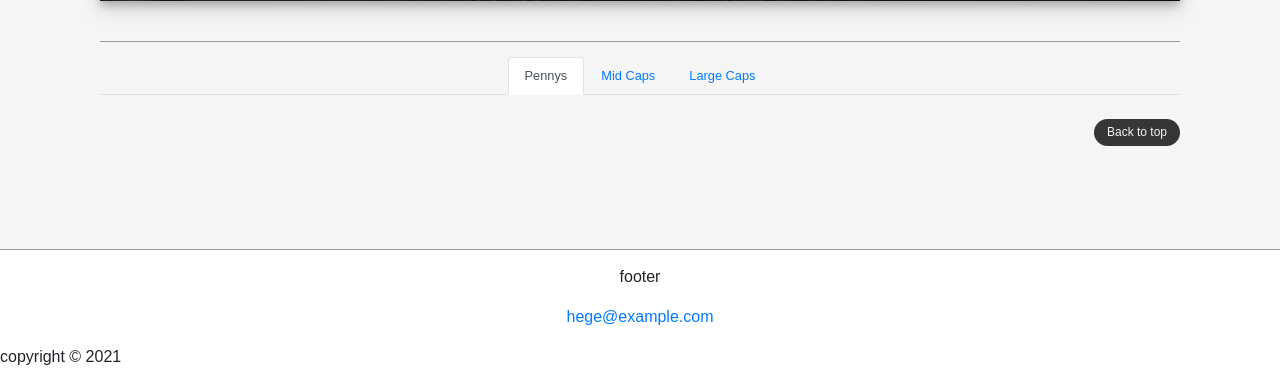
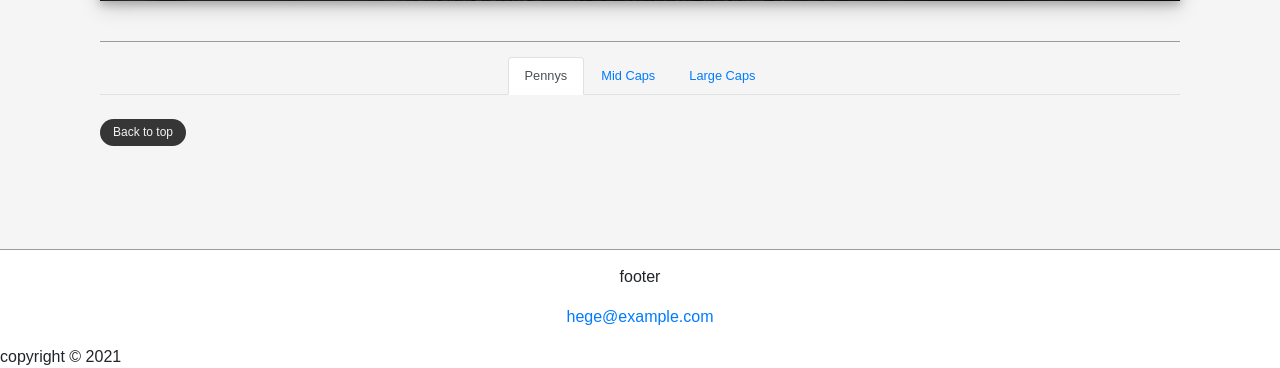
Before and after one commit to ashelto6/The-Market, a Python web app: template templates/main/index.html in a window 1280 px wide. Shown: the part 808-1176 px from the top of the page. Run offline with Jinja, Linux system fonts and the light colour scheme; the template is opened without the code that fills it, so the values that code supplies are empty; some libraries are stand-ins or nearby versions.

Commit message:
adjusted to tabs button. moved top to left side

```diff
--- a/templates/main/index.html
+++ b/templates/main/index.html
@@ -186,7 +186,7 @@
           </span>
         </div>
       </div>
-      <div class="text-right">
+      <div class="text-left">
         <a id="btt" class="button is-dark is-rounded is-small" href="#top">
           Back to top
         </a>
@@ -288,7 +288,7 @@
           </div>
         </div>
       </div>
-      <div class="text-right">
+      <div class="text-left">
         <a id="btt" class="button is-dark is-rounded is-small" href="#top">
           Back to top
         </a>
@@ -390,7 +390,7 @@
           </div>
         </div>
       </div>
-      <div class="text-right">
+      <div class="text-left">
         <a class="button is-dark is-rounded is-small" href="#top">
           Back to top
         </a>
@@ -468,12 +468,11 @@
   };
 
   function scrollFunction() {
-    if (document.body.scrollTop > 700 || document.documentElement.scrollTop > 700) {
+    if (document.body.scrollTop > 750 || document.documentElement.scrollTop > 750) {
       mybutton.style.display = "block";
     } else {
       mybutton.style.display = "none";
     }
-
   }
 
   // When the user clicks on the button, scroll to the spot of the document
```
